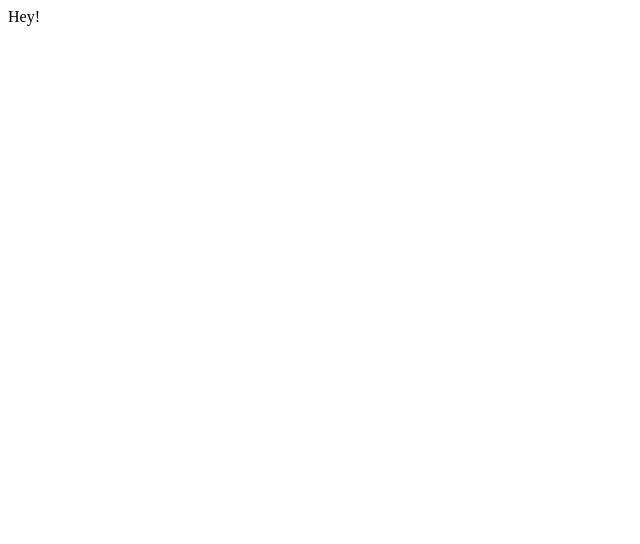
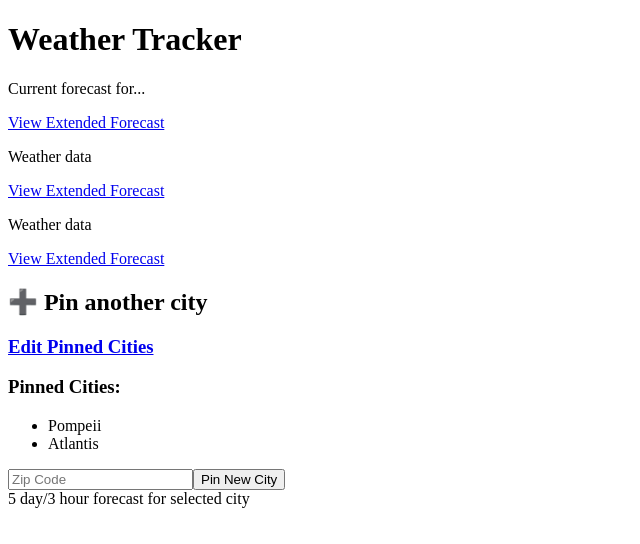
Before and after one commit to 07nguyenpaul/weather-forecast, a React (Create React App) app: page / in a window 1280 px wide. Shown: the top 544 px of the page, without its empty margins (0-640 px from the left). Built offline with nearby package versions, Linux system fonts and the light colour scheme.

Commit message:
set up app component

```diff
--- a/src/containers/App.js
+++ b/src/containers/App.js
@@ -4,8 +4,48 @@ import { connect } from 'react-redux'
 class App extends Component {
   render() {
     return (
-      <div>Hey!</div>
-    )
+      <div>
+        <header>
+          <h1>Weather Tracker</h1>
+          <section>
+            <p>Current forecast for...</p>
+            <p><a href="#">View Extended Forecast</a></p>
+          </section>
+        </header>
+        <div className="dashboardWrapper">
+          <section>
+            <article className="pinnedCityCard">
+              <div>Weather data</div>
+              <p><a href="#">View Extended Forecast</a></p>
+            </article>
+            <article className="pinnedCityCard">
+              <div>Weather data</div>
+              <p><a href="#">View Extended Forecast</a></p>
+            </article>
+            <article className="pinnedCityCard">
+              <h2>➕ Pin another city</h2>
+            </article>
+          </section>
+          <h3><a href="#">Edit Pinned Cities</a></h3>
+        </div>
+        <div className="settingsPageWrapper">
+          <section className="pinnedCities">
+            <h3>Pinned Cities:</h3>
+              <ul>
+                <li>Pompeii</li>
+                <li>Atlantis</li>
+              </ul>
+            <section className="newCityForm">
+              <input type="number" placeholder="Zip Code" />
+              <button>Pin New City</button>
+            </section>
+          </section>
+        </div>
+        <div className="detailForecastWrapper">
+          <section>5 day/3 hour forecast for selected city</section>
+        </div>
+      </div>
+    );
   }
 }
 
--- a/src/reducers/index.js
+++ b/src/reducers/index.js
@@ -5,4 +5,4 @@ const exampleReducer = (state = {}, action) => {
   }
 }
 
-export default exampleReducer
+export default exampleReducer;
```
